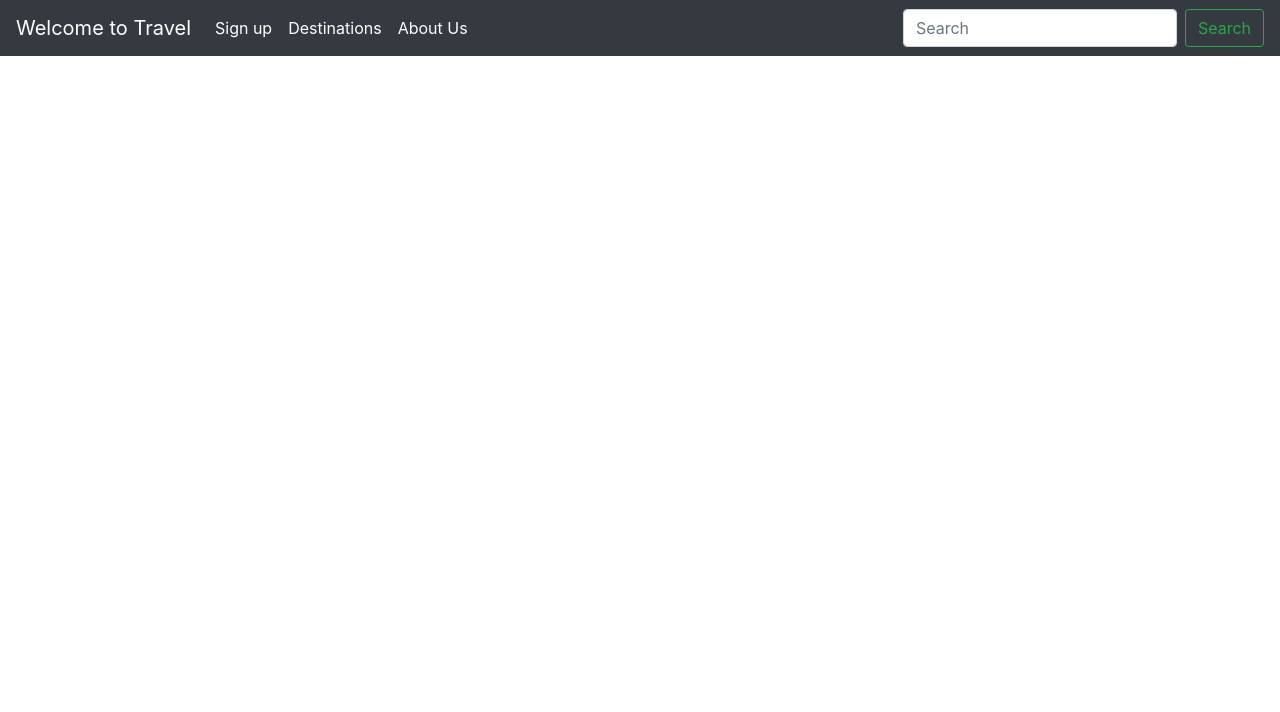
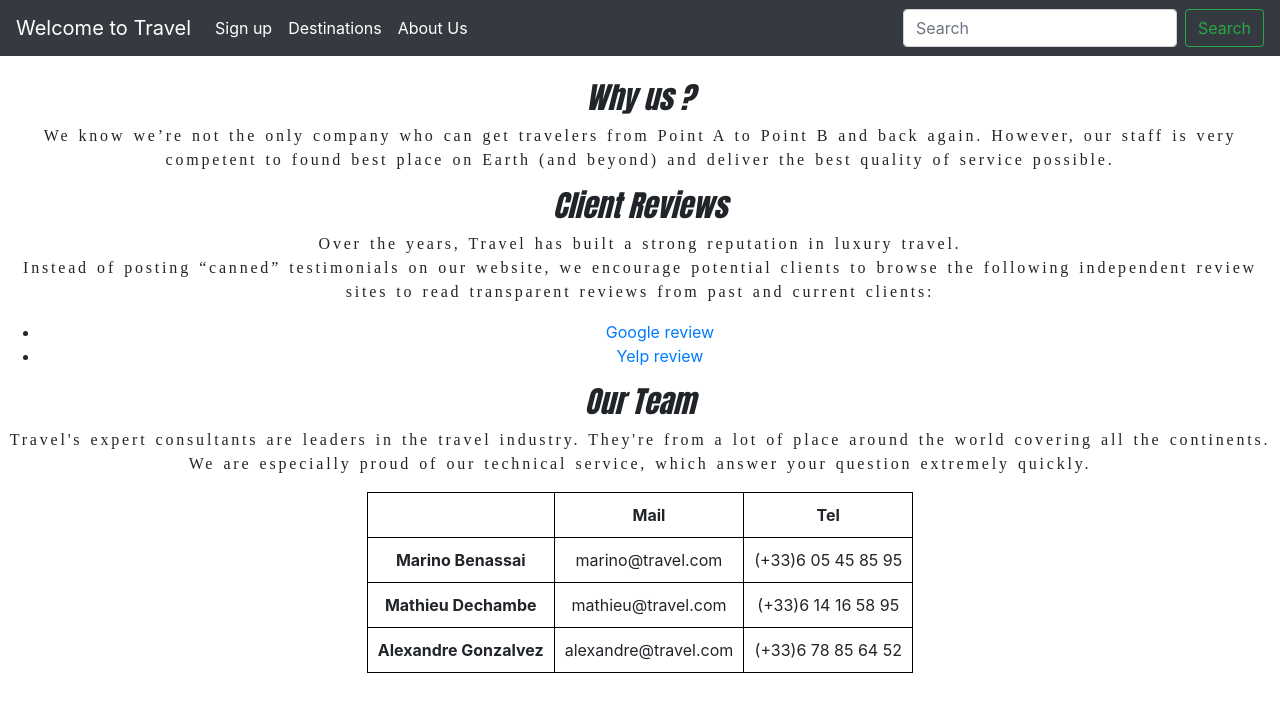
Before and after one commit to LeKillbit/Projet_PW1, a plain HTML site: page html/aboutus.html in a window 1280 px wide. Drawn offline with Linux system fonts and the light colour scheme.

Commit message:
aboutus modifié (style à mettre en css

```diff
--- a/html/aboutus.html
+++ b/html/aboutus.html
@@ -19,6 +19,27 @@
 
     <!-- Custom styles for this template -->
     <link href="index_fichiers/navbar-top.css" rel="stylesheet">
+
+    <style>
+        table,td,th{
+            border:1px solid black;
+        }
+        td,th{
+            text-align:center;
+            padding:10px;
+        }
+        h2{
+            font-family: Impact, Charcoal, sans-serif;
+            font-size: 30px;
+            font-style: italic;
+        }
+        p{
+            font-family: "Times New Roman", Times, serif;
+            font-size: 16px;
+            letter-spacing: 2.8px;
+            word-spacing: 1.4px;
+        }
+    </style>
 </head>
 
 <body>
@@ -46,6 +67,48 @@
             </form>
         </div>
     </nav>
+
+    <center>
+        <h2>Why us ?</h2>
+        <p>
+          We know we’re not the only company who can get travelers from Point A to Point B and back again. However, our staff is very competent to found best place on Earth (and beyond) and deliver the best quality of service possible.
+        </p>
+
+    <h2>Client Reviews</h2>
+    <p>
+    Over the years, Travel has built a strong reputation in luxury travel.
+</br>Instead of posting “canned” testimonials on our website, we encourage potential clients to browse the following independent review sites to read transparent reviews from past and current clients:
+<ul>
+    <li><a href="https://www.google.com">Google review</a></li>
+    <li><a href="https://www.yelp.fr/writeareview">Yelp review</a></li>
+</ul>
+    </p>
+    <h2>Our Team</h2>
+        <p>
+            Travel's expert consultants are leaders in the travel industry. They're from a lot of place around the world covering all the continents. We are especially proud of our technical service, which answer your question extremely quickly.
+        </p>
+        <table>
+            <tr>
+                <th></th>
+                <th>Mail</th>
+                <th>Tel</th>
+            <tr>
+	            <th >Marino Benassai</th>
+	            <td>marino@travel.com</td>
+                <td>(+33)6 05 45 85 95</td>
+            </tr>
+            <tr>
+	            <th>Mathieu Dechambe</th>
+	            <td>mathieu@travel.com</td>
+                <td>(+33)6 14 16 58 95</td>
+            </tr>
+            <tr>
+	            <th>Alexandre Gonzalvez</th>
+	            <td>alexandre@travel.com</td>
+                <td>(+33)6 78 85 64 52</td>
+            </tr>
+        </table>
+    </center>
 </body>
 
 </html>
```
